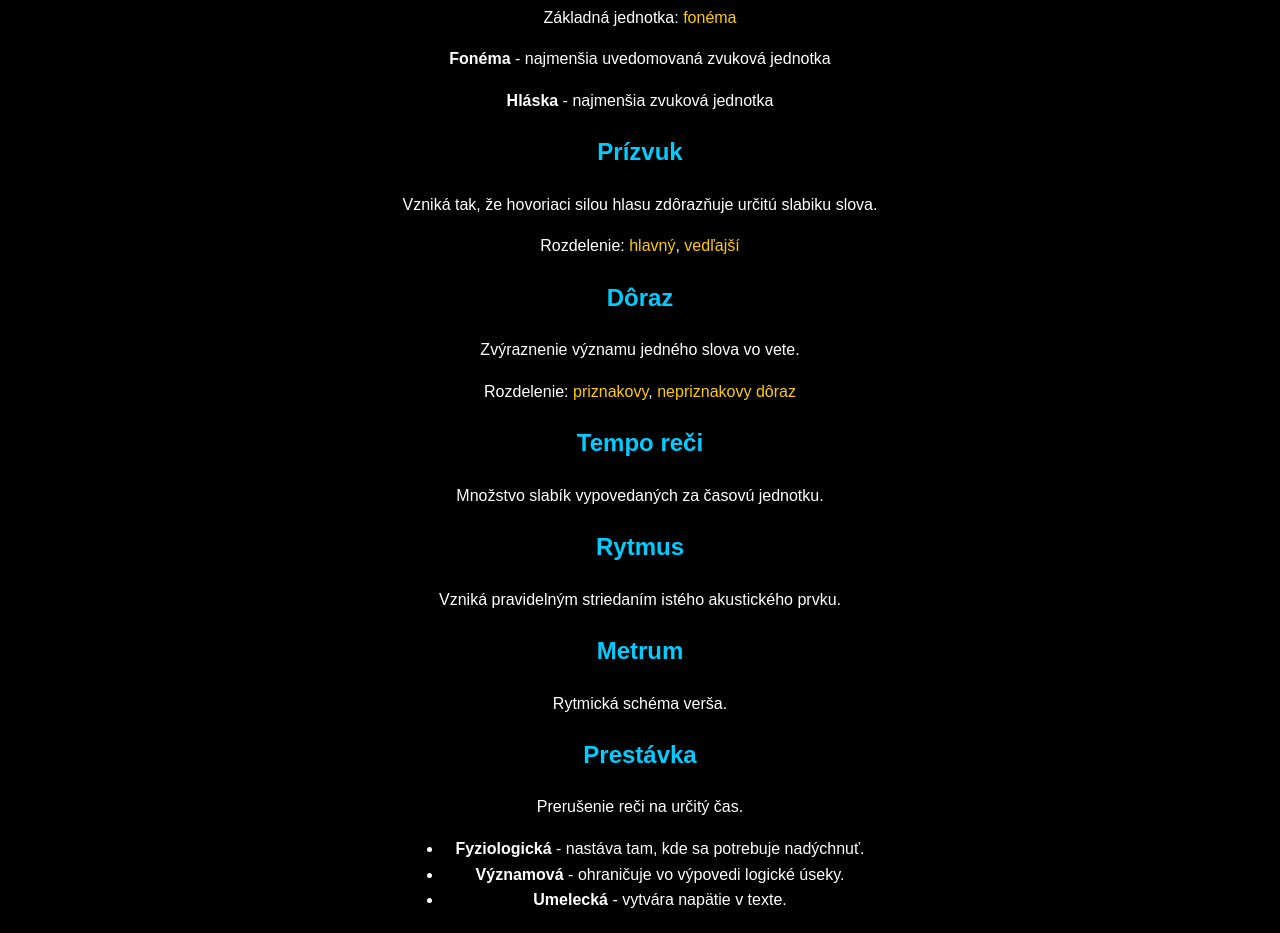
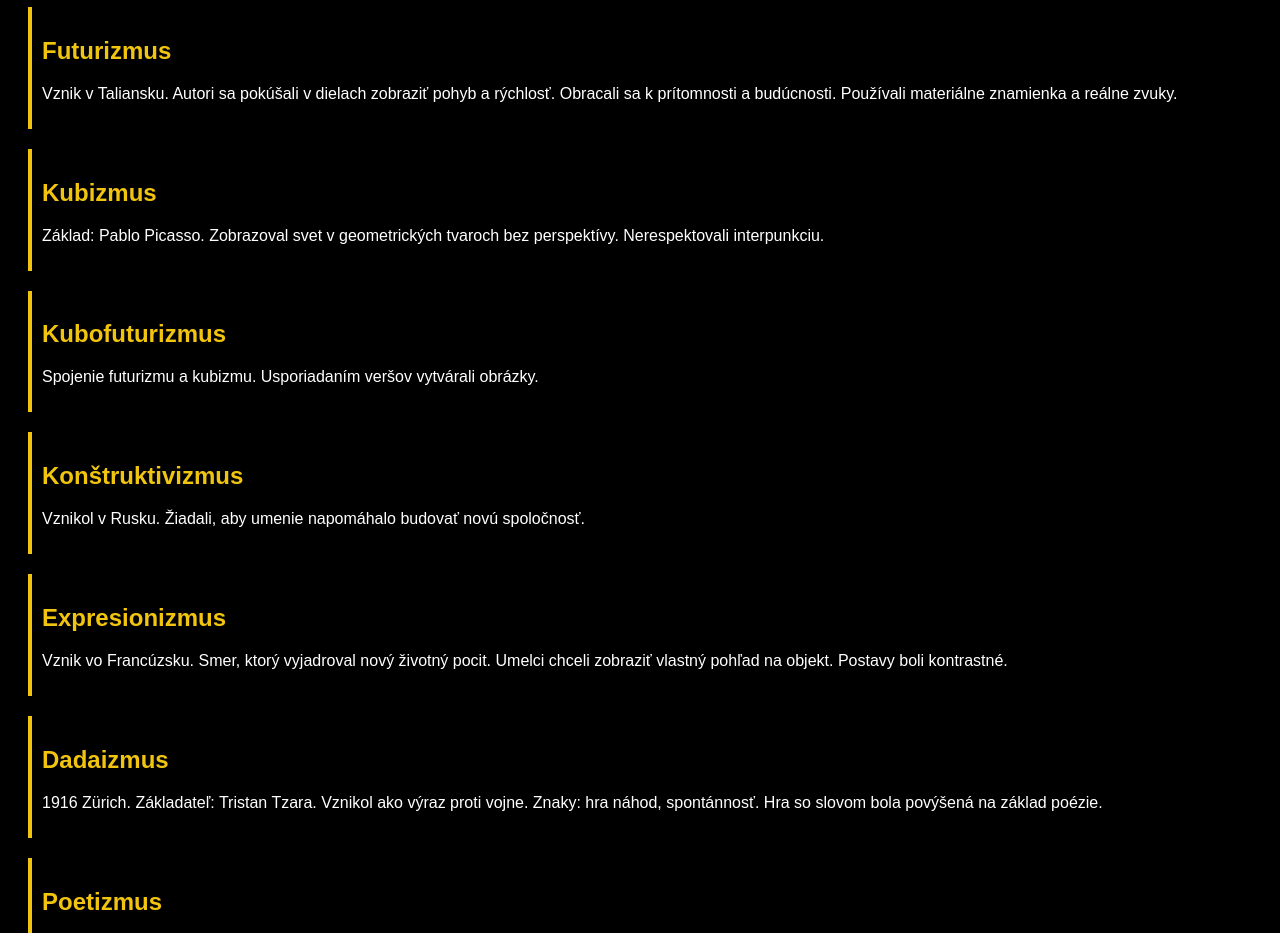
Before and after one commit to Kiryuuin3/kiryuuin3.github.io, a plain HTML site: page index.html in a window 1280 px wide. Shown: the part 101-1034 px from the top of the page. Drawn offline with Linux system fonts and the light colour scheme.

Commit message:
Update index.html

```diff
--- a/index.html
+++ b/index.html
@@ -3,88 +3,57 @@
 <head>
     <meta charset="UTF-8">
     <meta name="viewport" content="width=device-width, initial-scale=1.0">
-    <title>Fonetika a Fonológia</title>
+    <title>Avantgarda</title>
     <style>
         body {
             background-color: black;
             color: white;
             font-family: Arial, sans-serif;
-            line-height: 1.6;
-            margin: 0;
-            display: flex;
-            justify-content: center;
-            align-items: center;
-            height: 100vh;
-        }
-        .container {
-            max-width: 800px;
-            text-align: center;
+            padding: 20px;
         }
         h1, h2 {
-            color: #00ccff;
+            color: #f1c40f;
         }
-        .section {
+        .movement {
             margin-bottom: 20px;
-        }
-        .highlight {
-            color: #ffcc00;
+            padding: 10px;
+            border-left: 4px solid #f1c40f;
         }
     </style>
 </head>
 <body>
-    <div class="container">
-        <h1>Fonetika a Fonológia</h1>
-
-        <div class="section">
-            <h2>Fonetika</h2>
-            <p><span class="highlight">Opisuje</span> tvorenie zvukov rečovými orgánmi.</p>
-            <p>Základná jednotka: <span class="highlight">hláska</span></p>
+    <h1>Avantgarda</h1>
+    <div class="movement">
+        <h2>Futurizmus</h2>
+        <p>Vznik v Taliansku. Autori sa pokúšali v dielach zobraziť pohyb a rýchlosť. Obracali sa k prítomnosti a budúcnosti. Používali materiálne znamienka a reálne zvuky.</p>
     </div>
-
-        <div class="section">
-            <h2>Fonológia</h2>
-            <p><span class="highlight">Všíma si</span> fungovanie zvukov reči v praxi.</p>
-            <p>Základná jednotka: <span class="highlight">fonéma</span></p>
-            <p><strong>Fonéma</strong> - najmenšia uvedomovaná zvuková jednotka</p>
-            <p><strong>Hláska</strong> - najmenšia zvuková jednotka</p>
+    <div class="movement">
+        <h2>Kubizmus</h2>
+        <p>Základ: Pablo Picasso. Zobrazoval svet v geometrických tvaroch bez perspektívy. Nerespektovali interpunkciu.</p>
     </div>
-
-        <div class="section">
-            <h2>Prízvuk</h2>
-            <p>Vzniká tak, že hovoriaci silou hlasu zdôrazňuje určitú slabiku slova.</p>
-            <p>Rozdelenie: <span class="highlight">hlavný</span>, <span class="highlight">vedľajší</span></p>
+    <div class="movement">
+        <h2>Kubofuturizmus</h2>
+        <p>Spojenie futurizmu a kubizmu. Usporiadaním veršov vytvárali obrázky.</p>
     </div>
-
-        <div class="section">
-            <h2>Dôraz</h2>
-            <p>Zvýraznenie významu jedného slova vo vete.</p>
-            <p>Rozdelenie: <span class="highlight">priznakovy</span>, <span class="highlight">nepriznakovy dôraz</span></p>
+    <div class="movement">
+        <h2>Konštruktivizmus</h2>
+        <p>Vznikol v Rusku. Žiadali, aby umenie napomáhalo budovať novú spoločnosť.</p>
     </div>
-
-        <div class="section">
-            <h2>Tempo reči</h2>
-            <p>Množstvo slabík vypovedaných za časovú jednotku.</p>
+    <div class="movement">
+        <h2>Expresionizmus</h2>
+        <p>Vznik vo Francúzsku. Smer, ktorý vyjadroval nový životný pocit. Umelci chceli zobraziť vlastný pohľad na objekt. Postavy boli kontrastné.</p>
     </div>
-
-        <div class="section">
-            <h2>Rytmus</h2>
-            <p>Vzniká pravidelným striedaním istého akustického prvku.</p>
+    <div class="movement">
+        <h2>Dadaizmus</h2>
+        <p>1916 Zürich. Základateľ: Tristan Tzara. Vznikol ako výraz proti vojne. Znaky: hra náhod, spontánnosť. Hra so slovom bola povýšená na základ poézie.</p>
     </div>
-
-        <div class="section">
-            <h2>Metrum</h2>
-            <p>Rytmická schéma verša.</p>
+    <div class="movement">
+        <h2>Poetizmus</h2>
+        <p>Básnici zdôrazňovali sen, fantáziu. Všímali si radostné stránky života. Mal veľa príbuzného so surrealizmom. Vznikol v Česku. Základateľ: Vítězslav Nezval.</p>
     </div>
-
-        <div class="section">
-            <h2>Prestávka</h2>
-            <p>Prerušenie reči na určitý čas.</p>
-            <ul>
-                <li><strong>Fyziologická</strong> - nastáva tam, kde sa potrebuje nadýchnuť.</li>
-                <li><strong>Významová</strong> - ohraničuje vo výpovedi logické úseky.</li>
-                <li><strong>Umelecká</strong> - vytvára napätie v texte.</li>
-            </ul>
-        </div>
+    <div class="movement">
+        <h2>Nadrealizmus</h2>
+        <p>30-40 roky 20. storočia. Rudolf Fabri – zbierka <i>Utajené ruky</i>.</p>
     </div>
 </body>
 </html>
```
Lines whose indentation alone changed are shown as unchanged.
